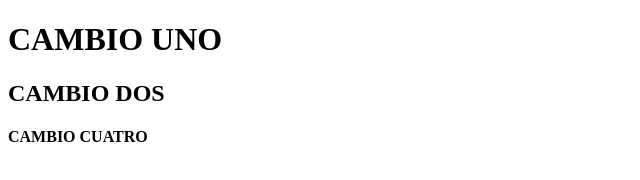
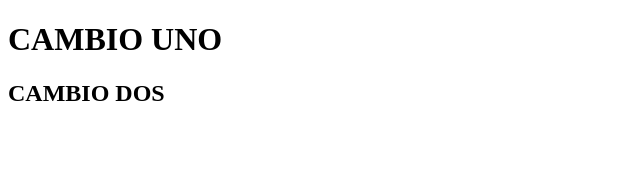
Before and after one commit to wilmortm/diplomado_colsubsidio, a plain HTML site: page class7/ejercicio7.html in a window 1280 px wide. Shown: the whole page, without its empty margins (0-640 px from the left). Drawn offline with Linux system fonts and the light colour scheme.

Commit message:
ejercicio7

```diff
--- a/class7/ejercicio7.html
+++ b/class7/ejercicio7.html
@@ -11,6 +11,6 @@
 
     <h1>CAMBIO UNO</h1>
     <h2>CAMBIO DOS</h2>
-    <h4>CAMBIO CUATRO</h4>
+
 </body>
 </html>
```
